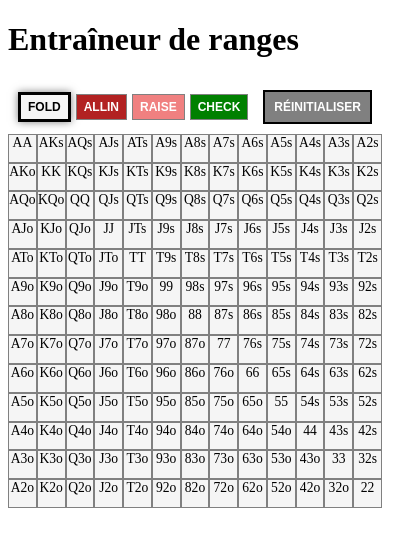
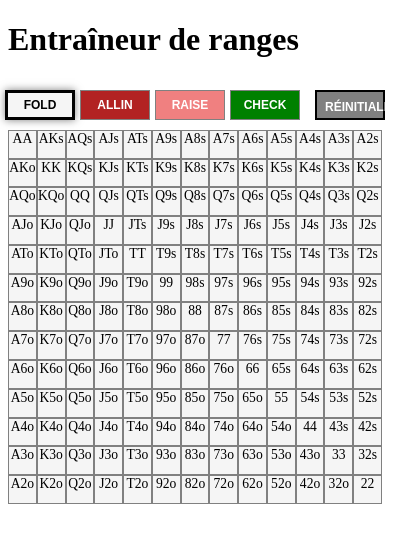
Before and after one commit to PalaciosCaroline/rangesaver, a Next.js app: page / in a window 390 px wide. Shown: the top 546 px of the page, 412 px wide, since content can reach past the window. Built offline with nearby package versions, Linux system fonts and the light colour scheme; no server answers; the database is empty.

Commit message:
css bouton

```diff
--- a/app/styles/handMatrix.css
+++ b/app/styles/handMatrix.css
@@ -111,24 +111,31 @@
   }
 
   .action-btn {
-    flex: 1 1 auto; /* Permet aux boutons de s'adapter */
-    padding: 10px 15px;
-    font-size: 1rem;
+    flex: 1; /* ✅ Tous les boutons ont une largeur uniforme */
+    padding: 8px 10px; /* ✅ Taille réduite */
+    font-size: 0.9rem; /* ✅ Texte légèrement plus petit */
     font-weight: bold;
-    border: 2px solid black;
+    border: 2px solid black; /* ✅ Bordure fixe pour éviter le changement de taille */
     text-align: center;
     cursor: pointer;
     transition: all 0.3s ease-in-out;
+    height: 40px; /* ✅ Fixe une hauteur pour tous les boutons */
+    min-width: 90px; /* ✅ Fixe une largeur minimale */
   }
 
+  /* ✅ Ajout d'un effet de sélection sans agrandir le bouton */
   .action-btn.selected {
     box-shadow: 0px 0px 8px rgba(0, 0, 0, 0.5);
+    border-color: black; /* ✅ Garde la bordure fine */
   }
 
+  /* ✅ Ajustement automatique pour petits écrans */
   @media screen and (max-width: 768px) {
     .action-btn {
       padding: 6px 8px;
       font-size: 0.8rem; /* ✅ Réduction de la taille du texte */
+      height: 35px; /* ✅ Ajustement de la hauteur */
+      min-width: 80px; /* ✅ Ajustement de la largeur */
     }
   }
 
@@ -136,5 +143,7 @@
     .action-btn {
       padding: 5px 6px;
       font-size: 0.75rem;
+      height: 30px; /* ✅ Encore plus compact sur mobile */
+      min-width: 70px;
     }
   }
```
Also changed, not shown: 1 other file (tests, documents, lock files or other folders).
